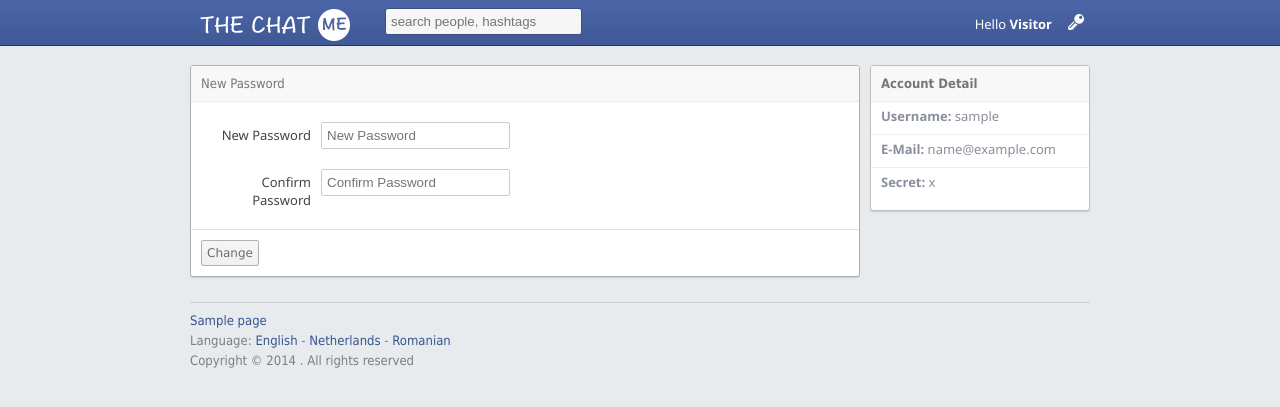
After one commit to bahattincinic/chat-project, a Django app: template chatproject/templates/auth/new_password.html in a window 1280 px wide. The commit adds this page. Shown: the top 407 px of the page. Run offline with Django 3.2, Linux system fonts and the light colour scheme; the template is opened without the code that fills it: most values are stand-ins (such as "Sample title", 1, 10 or a date in 2020).

Commit message:
new password process add

```diff
--- a/chatproject/chat_static/js/apps/controllers/auth.js
+++ b/chatproject/chat_static/js/apps/controllers/auth.js
@@ -1,7 +1,8 @@
 'use strict';
 
 /* Login Controller */
-angular.module('authApp').controller('loginController' ,['$scope', 'authService', function($scope, authService) {
+angular.module('authApp').controller('loginController' ,[
+    '$scope', 'authService', function($scope, authService) {
     // Form Fields
     $scope.form = {'username': '', 'password': ''};
     // Login Process
@@ -15,7 +16,8 @@ angular.module('authApp').controller('loginController' ,['$scope', 'authService'
 }]);
 
 /* Register Controller */
-angular.module('authApp').controller('registerController', ['$scope', 'authService', function($scope, authService) {
+angular.module('authApp').controller('registerController',[
+    '$scope', 'authService', '$rootScope', function($scope, authService, $rootScope) {
     // Form Fields
     $scope.form = {'username': '', 'password': '', 'email': ''};
     // Login Process
@@ -30,17 +32,14 @@ angular.module('authApp').controller('registerController', ['$scope', 'authServi
         }, function(data){
             $scope.errorType = "Error";
             $scope.isError = true;
-            var errors = [];
-            angular.forEach(data.data, function(value, key){
-              this.push(key + ': ' + value[0]);
-            }, errors);
-            $scope.errorMessage = errors;
+            $scope.errorMessage = $rootScope.ErrorRenderer(data.data);
         });
     };
 }]);
 
 // Logout Controller
-angular.module('authApp').controller('logoutController', ['$scope', 'authService', function($scope, authService) {
+angular.module('authApp').controller('logoutController', [
+    '$scope', 'authService', function($scope, authService) {
     // logout process
     $scope.process = function(){
         authService.logout(function(){
@@ -50,7 +49,8 @@ angular.module('authApp').controller('logoutController', ['$scope', 'authService
 }]);
 
 // Forgot Password Controller
-angular.module('authApp').controller('forgotPasswordController', ['$scope', 'authService', function($scope, authService) {
+angular.module('authApp').controller('forgotPasswordController', [
+    '$scope', 'authService', '$rootScope', function($scope, authService, $rootScope) {
     $scope.title = 'Forgot my Password';
     $scope.p_type = 'password';
     $scope.form = {'email': ''};
@@ -65,7 +65,6 @@ angular.module('authApp').controller('forgotPasswordController', ['$scope', 'aut
             $scope.p_type = 'username';
         }
     };
-
     //pending request
     $scope.process = function(){
         var api_method;
@@ -83,11 +82,39 @@ angular.module('authApp').controller('forgotPasswordController', ['$scope', 'aut
             $scope.isMessage = true;
             $scope.isError = true;
             $scope.errorTitle = 'Error';
-            var errors = [];
-            angular.forEach(data.data, function(value, key){
-              this.push(key + ': ' + value[0]);
-            }, errors);
-            $scope.erorrMessage = errors;
+            $scope.erorrMessage = $rootScope.ErrorRenderer(data.data);
         });
     };
 }]);
+
+// New Password
+angular.module('authApp').controller('newPasswordController', [
+    '$scope', 'authService', '$rootScope', function($scope, authService, $rootScope) {
+    $scope.form = {'email': '', 'secret_key': '', 'new_password': '', 'confirm_password': ''};
+    $scope.process = function(){
+        if($scope.form.new_password != '' &&
+            $scope.form.confirm_password != '' &&
+            $scope.form.new_password == $scope.form.confirm_password){
+            authService.new_password($scope.form, function(data){
+                $scope.isMessage = true;
+                $scope.isSuccess = true;
+                $scope.errorTitle = 'Success';
+                $scope.erorrMessage = 'Changed Password';
+                setInterval(function(){
+                   window.location = '/';
+                }, 1500);
+            }, function(data){
+                $scope.isMessage = true;
+                $scope.isError = true;
+                $scope.errorTitle = 'Error';
+                $scope.erorrMessage = $rootScope.ErrorRenderer(data.data);
+            });
+        }else{
+            $scope.isSuccess = false;
+            $scope.isError = true;
+            $scope.errorTitle = 'Error';
+            $scope.isMessage = true;
+            $scope.erorrMessage = 'passwords did not match';
+        }
+    };
+}]);
--- a/chatproject/chat_static/js/apps/resources.js
+++ b/chatproject/chat_static/js/apps/resources.js
@@ -19,6 +19,10 @@ angular.module('authApp').factory('authService', function($http) {
         forgot_username: function(payload, successCallback, errorCallback){
             payload = angular.toJson(payload);
             $http.put('/api/v1/auth/forgot/username/', payload).then(successCallback, errorCallback)
+        },
+        new_password: function(payload, successCallback, errorCallback){
+            payload = angular.toJson(payload);
+            $http.put('/api/v1/auth/forgot/new-password/', payload).then(successCallback, errorCallback)
         }
     }
 });
--- /dev/null
+++ b/chatproject/chat_static/js/apps/utils.js
@@ -0,0 +1,12 @@
+angular.module('mainApp').run(['$rootScope', function($rootScope) {
+
+ // Api Error format
+ $rootScope.ErrorRenderer = function(data) {
+   var errors = [];
+   angular.forEach(data, function(value, key){
+      this.push(key + ': ' + value[0]);
+   }, errors);
+   return errors;
+ };
+
+}]);
--- a/chatproject/templates/account/forgot_password.html
+++ b/chatproject/templates/auth/forgot_password.html
@@ -20,7 +20,7 @@
                         </div>
                         <div class="page-inner">
                             <div class="page-input-container">
-                                <div class="page-input-title" style="width:36px">E-mail</div>
+                                <div class="page-input-title" style="width: 55px; text-align: left">E-mail</div>
                                 <div class="page-input-content">
                                     <input type="text" name="email" placeholder="E-mail" ng-model="form.email" />
                                 </div>
--- /dev/null
+++ b/chatproject/templates/auth/new_password.html
@@ -0,0 +1,64 @@
+{% extends "base.html" %}
+
+{% block title %}New Password | The Chat{% endblock %}
+
+{% block body %}
+<div class="row-body content-page" ng-controller="newPasswordController">
+    <div class="nine columns" id="messages">
+        <div class="page-container">
+            <div class="page-content">
+            <div class="page-header">New Password</div>
+                <div class="row">
+                    <form action="" method="POST">
+                       <div class="notification-box" ng-class="{'notification-box-error': isError, 'notification-box-success': isSuccess}" ng-show="isMessage" style="margin-left: 0px">
+                            <h5 ng-bind="errorTitle"></h5>
+                            <p ng-bind="erorrMessage"></p>
+                            <a href="#" class="notification-close " ng-click="isMessage=false">x</a>
+                        </div>
+                        <div class="page-inner">
+                            <div class="page-input-container">
+                                <div class="page-input-title" style="width:110px">New Password</div>
+                                <div class="page-input-content">
+                                    <input type="password" name="new_password" ng-model="form.new_password" placeholder="New Password" />
+                                </div>
+                            </div>
+                            <div class="page-input-container">
+                                <div class="page-input-title" style="width:110px">Confirm Password</div>
+                                <div class="page-input-content">
+                                    <input type="password" name="confirm_password" ng-model="form.confirm_password" placeholder="Confirm Password" />
+                                </div>
+                            </div>
+                        </div>
+                        <div class="message-divider"></div>
+                        <div class="page-inner">
+                            <input type="submit"  value="Change" ng-click="process()" />
+                        </div>
+                    </form>
+                </div>
+            </div>
+        </div>
+    </div>
+    <div class="three columns">
+        <div class="sidebar-container">
+        <div class="sidebar-content">
+            <div class="sidebar-header">Account Detail</div>
+            <div class="sidebar-link">
+                <a href="javascript:void(0)" ng-init="username='{{ object.username }}'">
+                    <b>Username:</b> {{ object.username }}
+                </a>
+            </div>
+            <div class="sidebar-link">
+               <a href="javascript:void(0)" ng-init="form.email='{{ object.email }}'">
+                    <b>E-Mail:</b> {{ object.email }}
+               </a>
+            </div>
+            <div class="sidebar-link">
+               <a href="javascript:void(0)" style="height: 32px;" ng-init="form.secret_key='{{ object.secret_key }}'">
+                    <b>Secret:</b> {{ object.secret_key }}
+               </a>
+            </div>
+        </div>
+        </div>
+    </div>
+</div>
+{% endblock %}
--- a/chatproject/templates/base.html
+++ b/chatproject/templates/base.html
@@ -19,6 +19,7 @@
 <script type="text/javascript" src="{% static "js/jquery.timeago.js" %}"></script>
 <script type="text/javascript" src="{% static "js/functions.js" %}"></script>
 <script type="text/javascript" src="{% static "js/apps/apps.js" %}"></script>
+<script type="text/javascript" src="{% static "js/apps/utils.js" %}"></script>
 <script type="text/javascript" src="{% static "js/apps/resources.js" %}"></script>
 <script type="text/javascript" src="{% static "js/apps/controllers/auth.js" %}"></script>
 {% block head %}{% endblock head %}
@@ -34,8 +35,14 @@
         </div>
 
         {% if request.user.is_anonymous %}
-            <a href="javascript:void(0)"><div class="menu_btn" title="Register"><img src="{% static "images/register.png" %}" /></div></a>
-            <a href="#"><div class="menu_visitor">Hello <strong>Visitor</strong></div></a>
+            <a href="{% url 'homepage' %}">
+                <div class="menu_btn" title="Register">
+                    <img src="{% static "images/register.png" %}" />
+                </div>
+            </a>
+            <a href="{% url 'homepage' %}">
+                <div class="menu_visitor">Hello <strong>Visitor</strong></div>
+            </a>
         {% endif %}
 
         {% if request.user.is_authenticated %}
--- a/chatproject/urls.py
+++ b/chatproject/urls.py
@@ -1,11 +1,13 @@
 from django.conf.urls import patterns, include, url
 from chat.views import HomePageView
-from account.views import ForgotPassword
+from auth.views import ForgotPassword, NewPasswordView
 
 urlpatterns = patterns('',
     url(r'^$', HomePageView.as_view(), name='homepage'),
     url(r'^forgot-password/$', ForgotPassword.as_view(),
         name='forgot-my-password'),
+    url(r'^new-password/(?P<secret_key>[-_\w]+)/$', NewPasswordView.as_view(),
+        name='new-password'),
     url(r'^api/', include('api.urls')),
     url(r'^page/', include('page.urls')),
 )
```
Also changed, not shown: chatproject/apps/account/views.py (+3 -17 lines), chatproject/apps/auth/views.py (+32 -1 lines).
